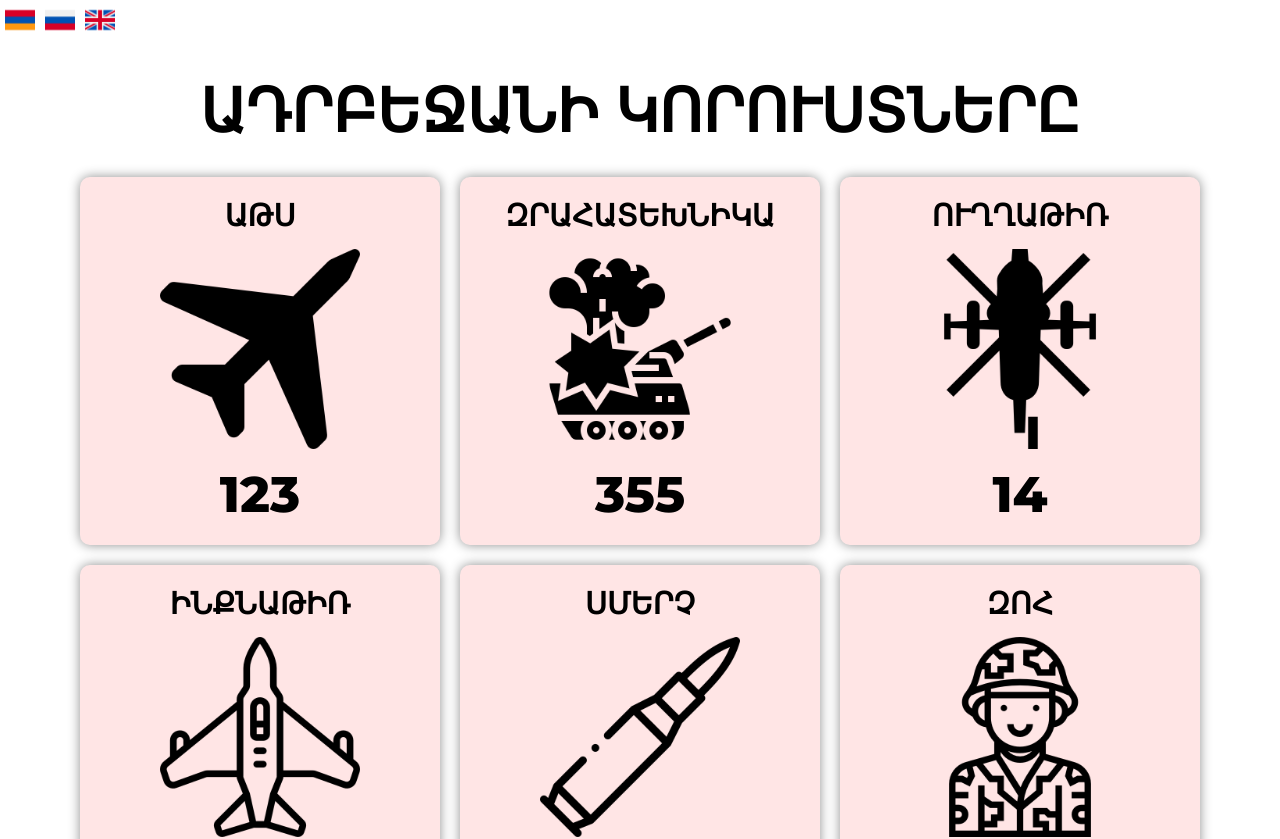
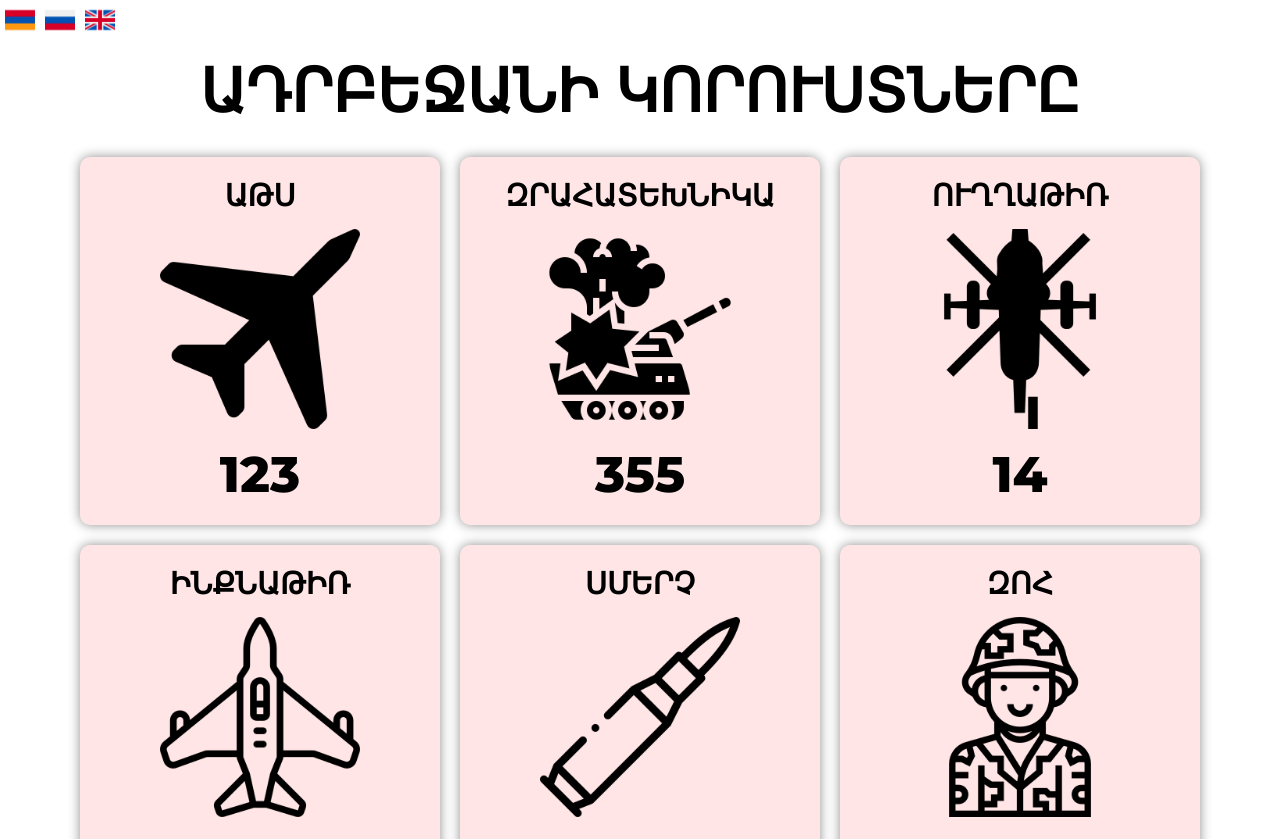
Before and after one commit to Hovakimyan/forvictory, a React (Create React App) app: page / in a window 1280 px wide. Shown: the top 839 px of the page. Built offline with nearby package versions, Linux system fonts and the light colour scheme.

Commit message:
fix: change padding

```diff
--- a/src/pages/home/styled.js
+++ b/src/pages/home/styled.js
@@ -4,7 +4,7 @@ import { device } from '../../constants';
 export const Container = styled.div`
     max-width: 1120px;
     margin: 0 auto;
-    padding: 30px 0;
+    padding: 10px 0;
 `
 
 export const Title = styled.h1`
```
